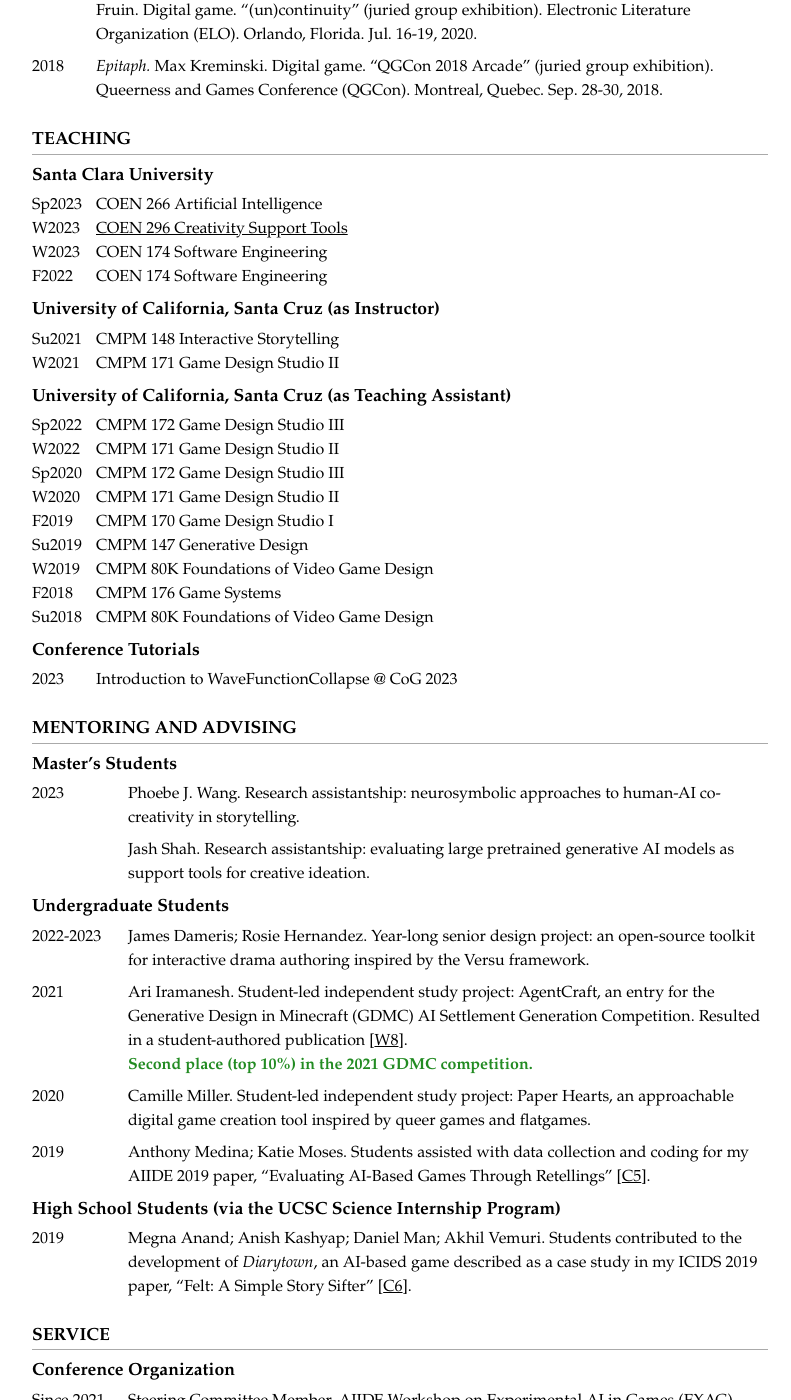
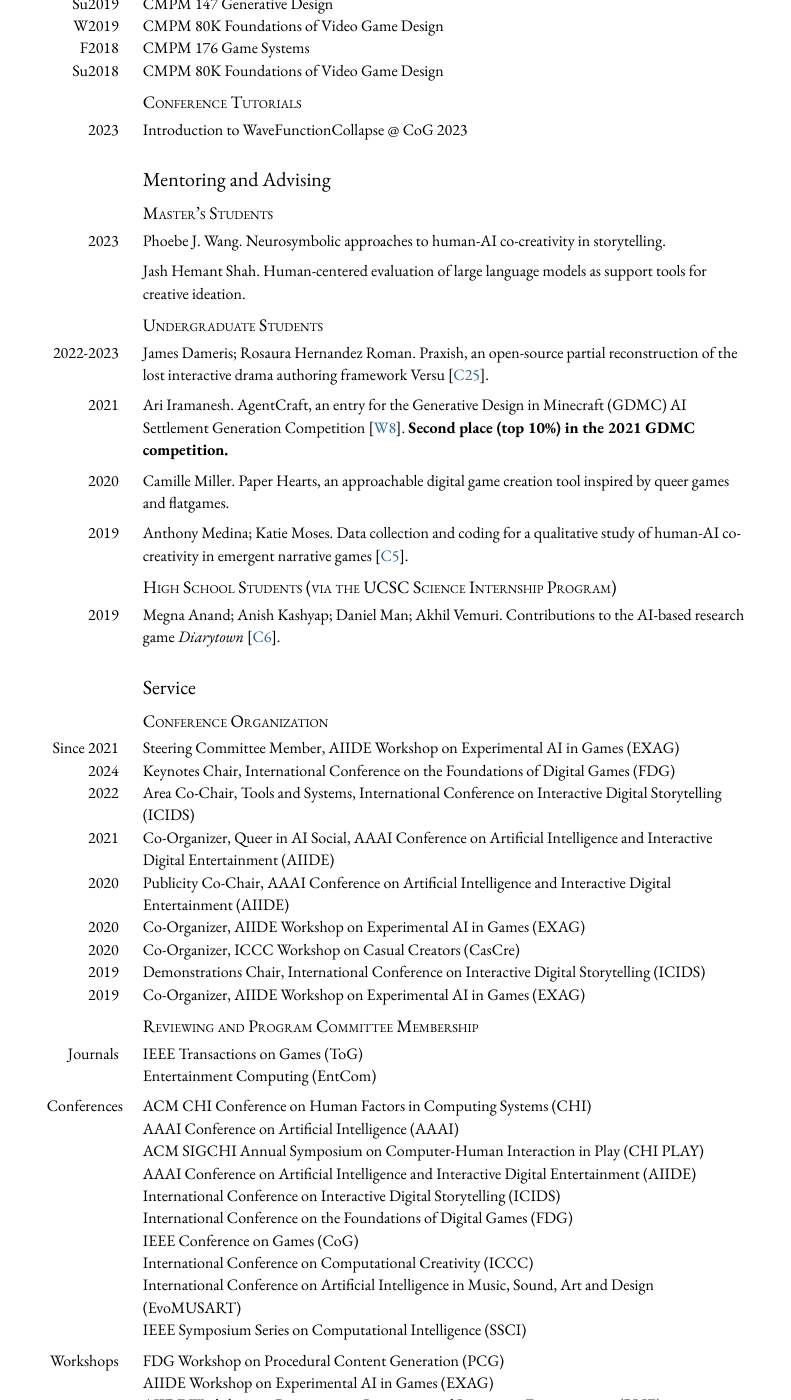
Before and after one commit to mkremins/mkremins.github.io, a Jekyll site: the page built from cv/index.html, in a window 1280 px wide and 1400 px high, scrolled down 8558 px. Shown: the whole window, without its empty margins (240-1031 px from the left). Built offline with Jekyll 4.4.1, drawn with Linux system fonts in a browser that asks for light colours; some of the changed text lies outside the part shown.

Commit message:
Substantially update CV style

```diff
--- a/_includes/cvpubs.html
+++ b/_includes/cvpubs.html
@@ -14,8 +14,8 @@
   <div class="dated-entry">
     <div class="dated-date"><span id="{{include.pubprefix}}{{pubid}}" class="pubid">[{{include.pubprefix}}{{pubid}}]</span></div>
     <div class="dated-content">
-      {% if pub.url and pub.url != "" %}<a href="{{pub.url}}">{{pub.title}}</a>{% else %}{{pub.title}}{% endif %}<br>
-      <span class="authors">{{authors_html | join: ", "}}</span><br>
+      {% if pub.url and pub.url != "" %}<a href="{{pub.url}}">{{pub.title}}</a>{% else %}{{pub.title}}{% endif %}.<br>
+      <span class="authors">{{authors_html | join: ", "}}</span>.<br>
       {% if pub.pubtype == "chapter" %}In <em>{{pub.booktitle}}</em>. {{pub.publisher}}, {{pub.year}}{% elsif pub.pubtype == "journal" %}{{pub.venue}}, {{pub.year}}{% else %}{{pub.venue}} {% if pub.parent_venue %}@ {{pub.parent_venue}}{% endif %} {{pub.year}}{% endif %}{% if pub.inpress %} (in press){% endif %}.
       {% if acceptrate != 0 and acceptrate <= 45 %} <span class="pub-acceptrate">{{acceptrate}}% acceptance rate{% if pub.acceptnote and pub.acceptnote != "" %} ({{pub.acceptnote}}){% endif %}.</span>{% endif %}
       {% if pub.award and pub.award != "" %} <span class="pub-award">{{pub.award}}.</span>{% endif %}
--- a/cv/index.html
+++ b/cv/index.html
@@ -9,40 +9,41 @@ layout: null
   <meta name="viewport" content="width=device-width, user-scalable=no">
   <title>Max Kreminski – CV</title>
   <!--<link rel="stylesheet" type="text/css" href="https://cdn.jsdelivr.net/gh/dreampulse/computer-modern-web-font@master/font/Sans/cmun-sans.css">-->
+  <link rel="preconnect" href="https://fonts.googleapis.com">
+  <link rel="preconnect" href="https://fonts.gstatic.com" crossorigin>
+  <link href="https://fonts.googleapis.com/css2?family=EB+Garamond:ital,wght@0,400;0,700;1,400;1,700&display=swap" rel="stylesheet">
   <style>
   /* reset base styles */
   * { box-sizing: border-box; margin: 0; padding: 0; }
 
   /* basic page structure */
-  :root { --left-column-width: 4rem; --wide-left-column-width: 6rem; };
+  :root { --left-column-width: 6rem; };
   html { font-size: 16px; }
-  body { font-family: Palatino, "Palatino Linotype", "Palatino LT STD", "Book Antiqua", Georgia, serif; line-height: 1.5; }
+  body { font-family: "EB Garamond", Palatino, "Palatino Linotype", "Palatino LT STD", "Book Antiqua", Georgia, serif; line-height: 1.4; }
   main { margin: 2rem auto; max-width: 96ch; padding: 0 2ch; }
 
   /* page header */
-  header { margin-bottom: 2rem; text-align: center; }
-  header h1 { font-size: 1.5rem; }
+  header { margin-bottom: 1.5rem; margin-left: var(--left-column-width);  }
+  header h1 { font-size: 1.5rem; font-weight: normal; }
   header p { margin-bottom: 0; }
 
   /* normal body content */
-  h2, h3 { font-size: 1.1rem; }
-  h2 { text-transform: uppercase; border-bottom: 1px solid #aaa; margin-bottom: 0.5rem; }
-  h3 { margin-bottom: 0.25rem; }
+  h2, h3 { font-weight: normal; }
+  h2 { font-size: 1.25rem; margin-left: var(--left-column-width); margin-bottom: 0.5rem; }
+  h3 { font-size: 1.1rem; font-variant: small-caps; margin-left: var(--left-column-width); margin-bottom: 0.25rem; }
   p { margin-bottom: 0.5rem; }
-  a { color: inherit; /*#0000ee;*/ }
+  a { text-decoration: none; color: /*#5D3FD3;*/ rgb(43,102,144); }
   section { margin-bottom: 1.5rem; }
 
   .author { white-space: nowrap; }
-  .author.self { font-weight: bold; }
+  /*.author.self { font-weight: bold; }*/
   .pub-acceptrate { color: #777; }
-  .pub-award { color: forestgreen; font-weight: bold; }
+  .pub-award { font-weight: bold; }
 
   /* dated entries */
   .dated-entry { display: flex; flex-flow: row wrap; position: relative; margin-bottom: 0.5rem; }
-  .dated-date { width: var(--left-column-width); text-align: left; }
+  .dated-date { width: var(--left-column-width); text-align: right; padding-right: 1.5rem; }
   .dated-content { width: calc(100% - var(--left-column-width)); }
-  .wide-left-column .dated-date { width: var(--wide-left-column-width); }
-  .wide-left-column .dated-content { width: calc(100% - var(--wide-left-column-width)); }
 
   .oneline-entries { margin-bottom: 0.5rem; }
   .oneline-entries .dated-entry { margin-bottom: 0; }
@@ -61,7 +62,7 @@ layout: null
   /* when printing, make the font smaller and the page full-width */
   @media print {
     html { font-size: 12px; }
-    main { margin-top: 0; max-width: 100%; }
+    main { margin-top: 0; max-width: 100%; padding: 0; }
   }
   </style>
 </head>
@@ -69,10 +70,10 @@ layout: null
   <main>
     <header>
       <h1>Max Kreminski</h1>
-      <p>maxkreminski@gmail.com</p>
-      <p><a href="https://mkremins.github.io">mkremins.github.io</a></p>
+      <p>Assistant Professor, Santa Clara University; Research Scientist, Midjourney</p>
+      <p><em>Email</em> <a href="mailto:maxkreminski@gmail.com">maxkreminski@gmail.com</a> <em>Web</em> <a href="https://mkremins.github.io">mkremins.github.io</a></p>
     </header>
-    <section id="education" class="wide-left-column">
+    <section id="education">
       <h2>Education</h2>
       <div class="dated-entry">
         <div class="dated-date">2017-2022</div>
@@ -88,7 +89,7 @@ layout: null
         Minor in Game User Research</div>
       </div>
     </section>
-    <section id="employment" class="wide-left-column">
+    <section id="employment">
       <h2>Employment</h2>
       <div class="dated-entry">
         <div class="dated-date">Since 2023</div>
@@ -101,7 +102,7 @@ layout: null
       </div>
       <div class="dated-entry">
         <div class="dated-date">Since 2020</div>
-        <div class="dated-content"><strong>Independent consulting</strong><br>Clients include Zynga’s Applied AI team and Fable Studio</div>
+        <div class="dated-content"><strong>Independent consulting</strong><br>Clients include Zynga’s Applied AI group and Fable Studio</div>
       </div>
       <div class="dated-entry">
         <div class="dated-date">2017-2022</div>
@@ -153,7 +154,7 @@ layout: null
         </div>
         <div class="dated-entry">
           <div class="dated-date">2021</div>
-          <div class="dated-content">Second Place, Generative Design in Minecraft (GDMC) AI Settlement Generation Competition</div>
+          <div class="dated-content">Second Place, Generative Design in Minecraft Competition</div>
         </div>
         <div class="dated-entry">
           <div class="dated-date">2020</div>
@@ -192,7 +193,7 @@ layout: null
       <h3>Theses and Dissertations</h3>
       {%- include cvpubs.html pubtype="thesis" pubprefix="TD" -%}
     </section>
-    <section id="external-fundraising" class="wide-left-column">
+    <section id="external-fundraising">
       <h2>External Fundraising</h2>
       <!--<h3>Under Review</h3>
       <div class="dated-entry">
@@ -200,22 +201,22 @@ layout: null
         <div class="dated-content"><em>Emerging Technology Support for Sustainable Practices and Waste Management Learning.</em> NSF RETTL. $848,742. Co-PI (with PI Sharon Hsiao, co-PI David Jeong).</div>
       </div>-->
       <h3>In Progress</h3>
-      <p style="color:darkred"><strong>*</strong> Not named as awardee due to graduate student status at time of proposal submission.</p>
+      <p style="color:darkred; margin-left: var(--left-column-width)"><strong>*</strong> Not named as awardee due to graduate student status at time of proposal submission.</p>
       <div class="dated-entry">
         <div class="dated-date">2022-2025</div>
         <div class="dated-content"><em><a href="https://www.nsf.gov/awardsearch/showAward?AWD_ID=2202521">Innovating Online Ethics Training Using a Dynamic Narrative Learning Environment.</a></em> NSF RETTL. $849,964. Proposal coauthor (with PI Edward Melcer, co-PI Michael Mateas, co-PI Noah Wardrip-Fruin).<strong style="color:darkred">*</strong></div>
       </div>
       <div class="dated-entry">
-        <div class="dated-date">2020-2023</div>
-        <div class="dated-content"><em><a href="https://www.nsf.gov/awardsearch/showAward?AWD_ID=2007627">CHS: Small: Collaborative Research: Social Virtual Reality Technology to Improve Networked Meetings.</a></em> NSF CHS. $373,142. Proposal coauthor and supported PhD student (with PI Katherine Isbister).<strong style="color:darkred">*</strong></div>
+        <div class="dated-date">2020-2024</div>
+        <div class="dated-content"><em><a href="https://www.nsf.gov/awardsearch/showAward?AWD_ID=2007627">Social Virtual Reality Technology to Improve Networked Meetings.</a></em> NSF CHS. $373,142. Proposal coauthor and supported PhD student (with PI Katherine Isbister).<strong style="color:darkred">*</strong></div>
       </div>
       <h3>Completed</h3>
       <div class="dated-entry">
-        <div class="dated-date">Oct 2019</div>
+        <div class="dated-date">2019</div>
         <div class="dated-content"><em>AIIDE 2019 Travel Grant.</em> AAAI Conference on Artificial Intelligence and Interactive Digital Entertainment (AIIDE). $1,900.</div>
       </div>
     </section>
-    <section id="internal-fundraising" class="wide-left-column">
+    <section id="internal-fundraising">
       <h2>Internal Fundraising</h2>
       <!--<h3>Under Review</h3>-->
       <h3>In Progress</h3>
@@ -229,16 +230,16 @@ layout: null
       </div>
       <h3>Completed</h3>
       <div class="dated-entry">
-        <div class="dated-date">Mar 2022</div>
+        <div class="dated-date">2022</div>
         <div class="dated-content"><em>Graduate Dean’s Research Travel Grant.</em> UCSC Division of Graduate Studies. $400.</div>
       </div>
       <div class="dated-entry">
-        <div class="dated-date">Su2021</div>
+        <div class="dated-date">2021</div>
         <div class="dated-content"><em>Investigating Instrumental Uses of Interactive Narrative Systems.</em> UCSC Computational Media Department. $8,973. PI.</div>
       </div>
       <div class="dated-entry">
         <div class="dated-date">2017-2018</div>
-        <div class="dated-content"><em>University of California Chancellor’s Fellowship.</em> University of California. $24,000 stipend plus one year of full tuition remission (F2017-Sp2018).</div>
+        <div class="dated-content"><em>University of California Chancellor’s Fellowship.</em> University of California. $24,000 stipend plus one year of full tuition remission.</div>
       </div>
     </section>
     <section id="talks">
@@ -372,16 +373,16 @@ layout: null
       </div>
       -->
     </section>
-    <section id="mentoring" class="wide-left-column">
+    <section id="mentoring">
       <h2>Mentoring and Advising</h2>
       <h3>Master’s Students</h3>
       <div class="dated-entry">
         <div class="dated-date">2023</div>
-        <div class="dated-content">Phoebe J. Wang. Research assistantship: neurosymbolic approaches to human-AI co-creativity in storytelling.</div>
+        <div class="dated-content">Phoebe J. Wang. Neurosymbolic approaches to human-AI co-creativity in storytelling.</div>
       </div>
       <div class="dated-entry">
         <div class="dated-date"></div>
-        <div class="dated-content">Jash Shah. Research assistantship: evaluating large pretrained generative AI models as support tools for creative ideation.</div>
+        <div class="dated-content">Jash Hemant Shah. Human-centered evaluation of large language models as support tools for creative ideation.</div>
       </div>
       <!--<div class="dated-entry">
         <div class="dated-date">2020-2021</div>
@@ -390,7 +391,7 @@ layout: null
       <h3>Undergraduate Students</h3>
       <div class="dated-entry">
         <div class="dated-date">2022-2023</div>
-        <div class="dated-content">James Dameris; Rosie Hernandez. Year-long senior design project: an open-source toolkit for interactive drama authoring inspired by the Versu framework.</div>
+        <div class="dated-content">James Dameris; Rosaura Hernandez Roman. Praxish, an open-source partial reconstruction of the lost interactive drama authoring framework Versu [<a href="#C25">C25</a>].</div>
       </div>
       <!--<div class="dated-entry">
         <div class="dated-date"></div>
@@ -398,23 +399,23 @@ layout: null
       </div>-->
       <div class="dated-entry">
         <div class="dated-date">2021</div>
-        <div class="dated-content">Ari Iramanesh. Student-led independent study project: AgentCraft, an entry for the Generative Design in Minecraft (GDMC) AI Settlement Generation Competition. Resulted in a student-authored publication [<a href="#W8">W8</a>].<br><span class="pub-award">Second place (top 10%) in the 2021 GDMC competition.</span></div>
+        <div class="dated-content">Ari Iramanesh. AgentCraft, an entry for the Generative Design in Minecraft (GDMC) AI Settlement Generation Competition [<a href="#W8">W8</a>]. <span class="pub-award">Second place (top 10%) in the 2021 GDMC competition.</span></div>
       </div>
       <div class="dated-entry">
         <div class="dated-date">2020</div>
-        <div class="dated-content">Camille Miller. Student-led independent study project: Paper Hearts, an approachable digital game creation tool inspired by queer games and flatgames.</div>
+        <div class="dated-content">Camille Miller. Paper Hearts, an approachable digital game creation tool inspired by queer games and flatgames.</div>
       </div>
       <div class="dated-entry">
         <div class="dated-date">2019</div>
-        <div class="dated-content">Anthony Medina; Katie Moses. Students assisted with data collection and coding for my AIIDE 2019 paper, “Evaluating AI-Based Games Through Retellings” [<a href="#C5">C5</a>].</div>
+        <div class="dated-content">Anthony Medina; Katie Moses. Data collection and coding for a qualitative study of human-AI co-creativity in emergent narrative games [<a href="#C5">C5</a>].</div>
       </div>
       <h3>High School Students (via the UCSC Science Internship Program)</h3>
       <div class="dated-entry">
         <div class="dated-date">2019</div>
-        <div class="dated-content">Megna Anand; Anish Kashyap; Daniel Man; Akhil Vemuri. Students contributed to the development of <em>Diarytown</em>, an AI-based game described as a case study in my ICIDS 2019 paper, “Felt: A Simple Story Sifter” [<a href="#C6">C6</a>].</div>
+        <div class="dated-content">Megna Anand; Anish Kashyap; Daniel Man; Akhil Vemuri. Contributions to the AI-based research game <em>Diarytown</em> [<a href="#C6">C6</a>].</div>
       </div>
     </section>
-    <section id="service" class="wide-left-column">
+    <section id="service">
       <h2>Service</h2>
       <h3>Conference Organization</h3>
       <div class="oneline-entries">
```
